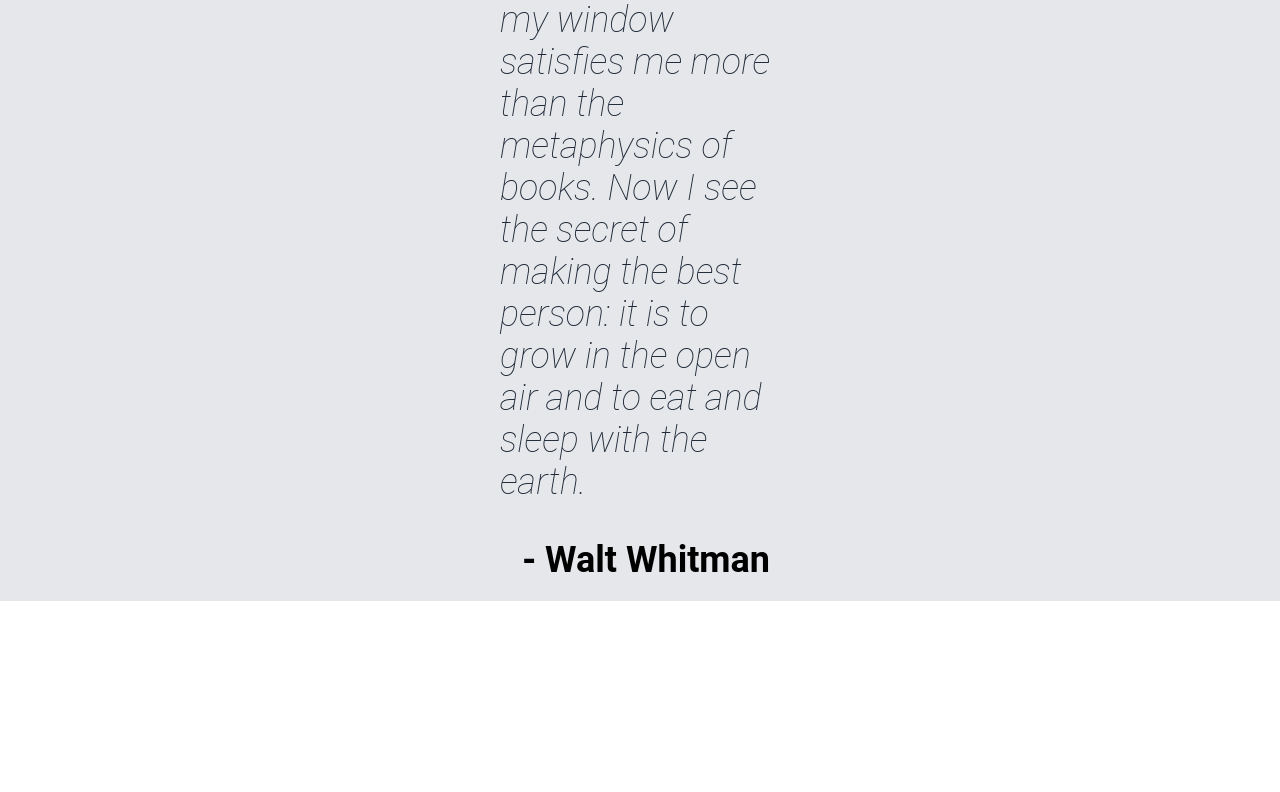
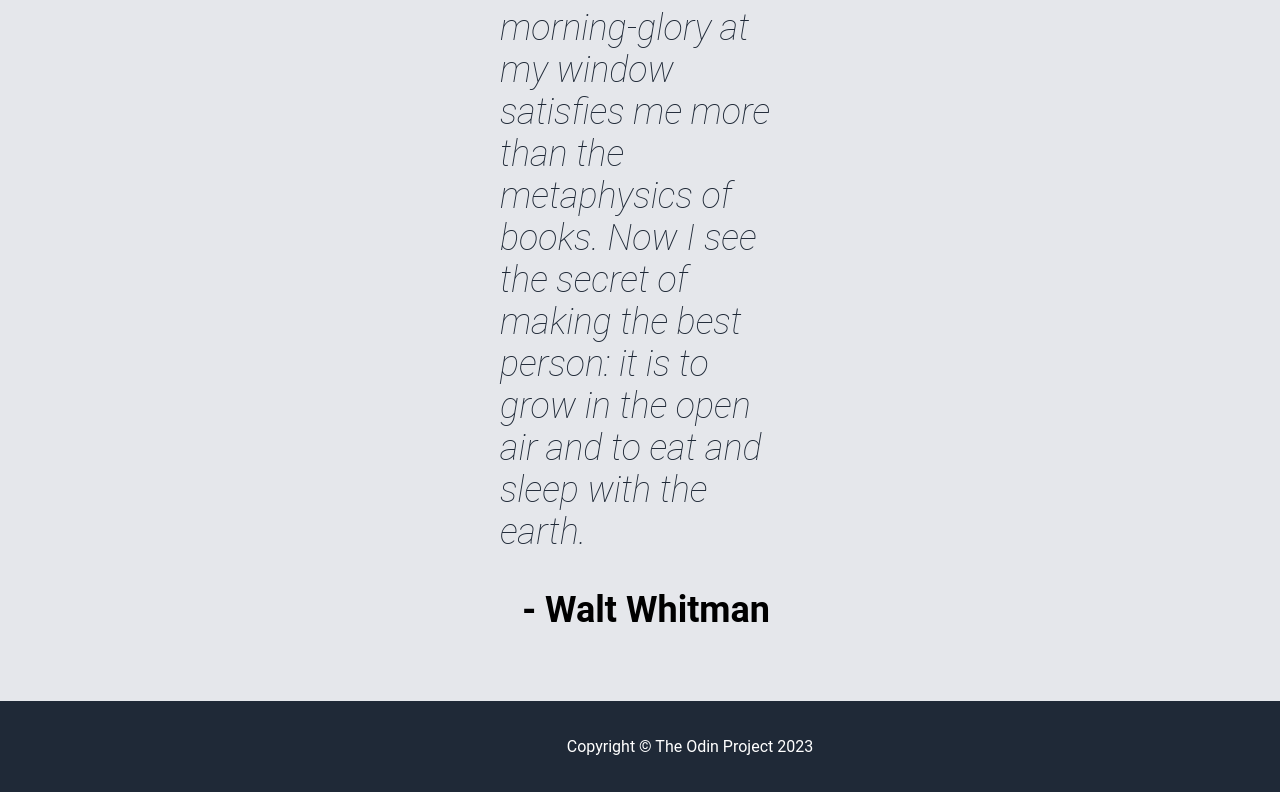
Before and after one commit to lizzzshan/odin-landing-page, a plain HTML site: page index.html in a window 1280 px wide. Shown: the part 1066-1858 px from the top of the page. Before the commit the page ends 1667 px from the top, so only its background shows below. Drawn offline with Linux system fonts and the light colour scheme.

Commit message:
Fix padding length

```diff
--- a/index.html
+++ b/index.html
@@ -63,5 +63,9 @@
 
         <b>- Walt Whitman</b>
     </div>
+
+    <div class="footer">
+        <p> Copyright <span>&#169</span> The Odin Project 2023</p>
+    </div>
 </body>
 </html>
--- a/styles.css
+++ b/styles.css
@@ -95,7 +95,7 @@ body{
     display:flex;
     flex-direction: column;
     background-color: #E5E7EB;
-    padding: 0 500px;
+    padding: 50px 500px;
 }
 
 .quote p{
@@ -111,3 +111,14 @@ body{
     font-size: 36px;
     text-align: right;
 }
+
+/*Footer*/
+.footer{
+    background-color: #1F2937;
+    padding: 20px 0px 20px 100px;
+    text-align: center;
+    color:white;
+
+}
+
+/*Call to action page*/
```
